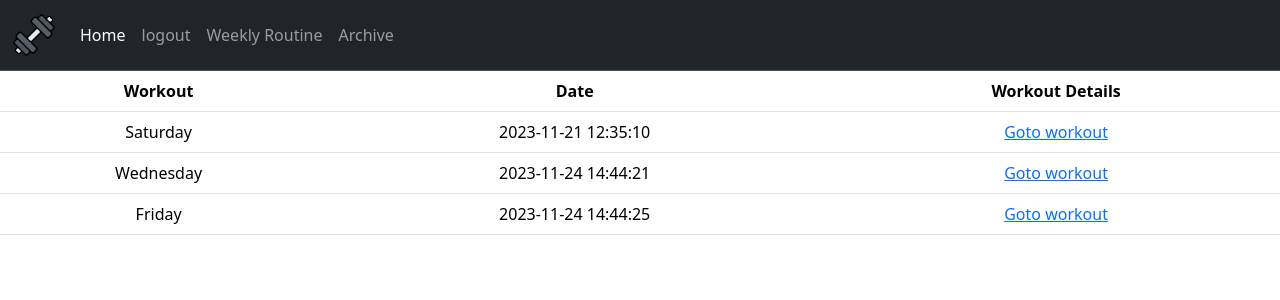
After one commit to Azfar-Sphere/Workout-Log, a Flask app: page /archive in a window 1280 px wide. The commit adds this page. Shown: the top 300 px of the page. Run offline with Flask 3, Linux system fonts and the light colour scheme; a user stored in the database is signed in.

Commit message:
Added Archive Page

```diff
--- a/webapp/routes.py
+++ b/webapp/routes.py
@@ -189,6 +189,15 @@ def routine():
 
     return render_template("routine.html", days = days, exercises = exercises)
 
+@routes.route("/archive")
+@login_required
+def archive():
+    workouts = db.session.query(Workout).filter_by(user_id = current_user.id).all()
+
+    return render_template("archive.html", workouts = workouts)
+
+
+
 #Defines Error Route
 @routes.route("/error")
 def error():
--- /dev/null
+++ b/webapp/templates/archive.html
@@ -0,0 +1,26 @@
+{% extends "layout.html" %}
+
+{% block title %}
+Archive
+{% endblock %}
+
+{% block main %}
+<div class="containter-fluid fs-6">
+    <table class="table text-sm-center">
+        <thead>
+            <tr>
+                <th scope="col">Workout</th>
+                <th scope="col">Date</th>
+                <th scope="col">Workout Details</th>
+            </tr>
+        </thead>
+        {% for workout in workouts %}
+        <tr>
+            <td>{{ workout.day }}</td>
+            <td>{{ workout.date }}</td>
+            <td><a href="workout/{{ workout.id }}">Goto workout</a></td>
+        </tr>
+        {% endfor %}
+    </table>
+</div>
+{% endblock %}
--- a/webapp/templates/layout.html
+++ b/webapp/templates/layout.html
@@ -47,6 +47,7 @@
             >
             <a class="nav-link" href="{{ url_for('auth.logout') }}">logout</a>
             <a class="nav-link" href="{{ url_for('routes.routine') }}">Weekly Routine</a>
+            <a class="nav-link" href="{{ url_for('routes.archive' )}}">Archive</a>
             {% else %}
             <a class="nav-link" href="{{ url_for('auth.login') }}">Login</a>
             <a class="nav-link" href="{{ url_for('auth.register') }}"
```
Also changed, not shown: webapp/data.db.
